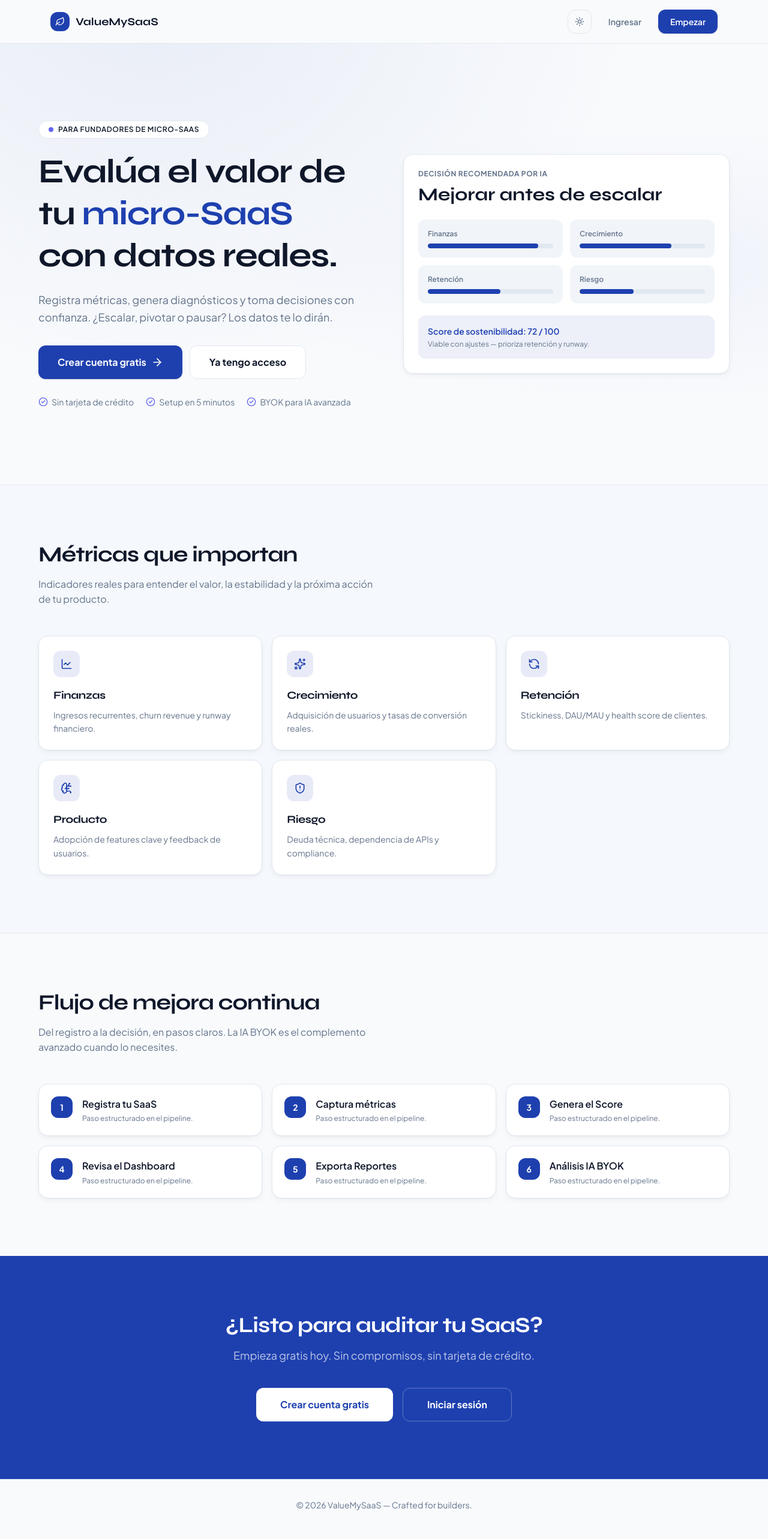
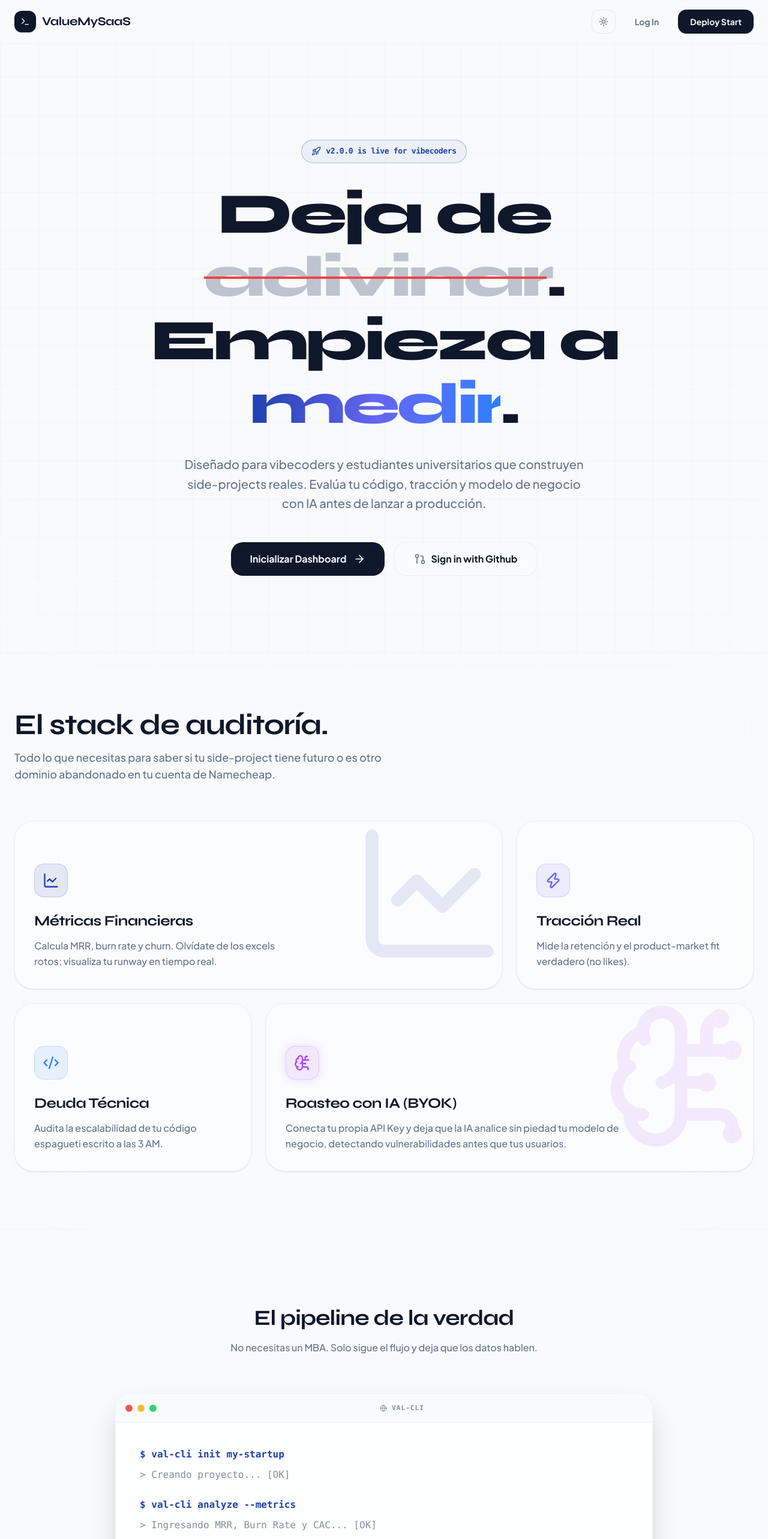
Before and after one commit to xBiltTom/ValueMySaaS, a Next.js app in the folder apps/web/: page / in a window 1280 px wide. Shown: the top 2566 px of the page at 60% size. Built offline with nearby package versions, Linux system fonts and the light colour scheme.

Commit message:
Fix: Vista inicial con landing que vende

```diff
--- a/apps/web/src/app/page.tsx
+++ b/apps/web/src/app/page.tsx
@@ -2,233 +2,230 @@ import Link from "next/link";
 import {
   ArrowRight,
   BrainCircuit,
-  CheckCircle2,
-  Leaf,
+  Code2,
+  Terminal,
+  Cpu,
+  Zap,
+  Globe,
   LineChart,
-  RefreshCcw,
-  ShieldAlert,
-  Sparkles,
+  GitPullRequest,
+  Rocket,
+  CheckCircle2
 } from "lucide-react";
 import { ThemeToggle } from "@/components/theme-toggle";
 
-const features = [
-  { label: "Finanzas", icon: LineChart, desc: "Ingresos recurrentes, churn revenue y runway financiero." },
-  { label: "Crecimiento", icon: Sparkles, desc: "Adquisición de usuarios y tasas de conversión reales." },
-  { label: "Retención", icon: RefreshCcw, desc: "Stickiness, DAU/MAU y health score de clientes." },
-  { label: "Producto", icon: BrainCircuit, desc: "Adopción de features clave y feedback de usuarios." },
-  { label: "Riesgo", icon: ShieldAlert, desc: "Deuda técnica, dependencia de APIs y compliance." },
-];
-
-const steps = [
-  "Registra tu SaaS",
-  "Captura métricas",
-  "Genera el Score",
-  "Revisa el Dashboard",
-  "Exporta Reportes",
-  "Análisis IA BYOK",
-];
-
-const perks = ["Sin tarjeta de crédito", "Setup en 5 minutos", "BYOK para IA avanzada"];
-
 export default function Home() {
   return (
-    <main className="min-h-screen bg-background text-foreground">
+    <main className="min-h-screen bg-background text-foreground relative selection:bg-primary/30 selection:text-primary-foreground overflow-hidden">
+      {/* Background grid effect */}
+      <div className="absolute inset-0 z-0 bg-[linear-gradient(to_right,rgba(150,150,150,0.05)_1px,transparent_1px),linear-gradient(to_bottom,rgba(150,150,150,0.05)_1px,transparent_1px)] bg-[size:4rem_4rem] [mask-image:radial-gradient(ellipse_80%_50%_at_50%_0%,#000_70%,transparent_100%)] pointer-events-none" />
+
       {/* Sticky navbar */}
-      <nav className="sticky top-0 z-50 border-b border-border bg-background/90 backdrop-blur-md">
-        <div className="mx-auto flex max-w-6xl items-center justify-between px-5 py-4">
-          <Link href="/" className="flex items-center gap-2.5">
-            <span className="flex h-8 w-8 items-center justify-center rounded-xl bg-primary text-primary-foreground">
-              <Leaf className="h-4 w-4" />
+      <nav className="sticky top-0 z-50 border-b border-border/40 bg-background/60 backdrop-blur-xl">
+        <div className="mx-auto flex max-w-7xl items-center justify-between px-6 py-4">
+          <Link href="/" className="flex items-center gap-2.5 group">
+            <span className="flex h-9 w-9 items-center justify-center rounded-xl bg-foreground text-background transition-transform group-hover:scale-105 group-hover:rotate-3 shadow-sm">
+              <Terminal className="h-4 w-4" />
             </span>
-            <span className="font-display text-lg font-bold text-foreground">ValueMySaaS</span>
+            <span className="font-display text-xl font-bold tracking-tight text-foreground">ValueMySaaS</span>
           </Link>
 
-          <div className="flex items-center gap-2 sm:gap-3">
+          <div className="flex items-center gap-3 md:gap-4">
             <ThemeToggle />
             <Link
               href="/login"
-              className="hidden h-10 items-center px-4 text-sm font-semibold text-muted-foreground transition-colors hover:text-foreground sm:inline-flex"
+              className="hidden h-10 items-center px-4 text-sm font-bold text-muted-foreground transition-colors hover:text-foreground md:inline-flex"
             >
-              Ingresar
+              Log In
             </Link>
             <Link
               href="/register"
-              className="inline-flex h-10 items-center justify-center rounded-xl bg-primary px-5 text-sm font-semibold text-primary-foreground shadow-sm transition hover:opacity-90 active:scale-95"
+              className="inline-flex h-10 items-center justify-center rounded-[14px] bg-foreground px-5 text-sm font-bold text-background shadow-sm transition hover:scale-105 active:scale-95"
             >
-              Empezar
+              Deploy Start
             </Link>
           </div>
         </div>
       </nav>
 
       {/* Hero */}
-      <section className="hero-gradient px-5 py-16 sm:py-24 md:py-32">
-        <div className="mx-auto max-w-6xl">
-          <div className="grid items-center gap-12 lg:grid-cols-2 lg:gap-16">
-            {/* Text */}
-            <div>
-              <div className="mb-5 inline-flex items-center gap-2 rounded-full border border-border bg-card px-4 py-1.5 text-xs font-semibold uppercase tracking-wider text-foreground">
-                <span className="relative flex h-2 w-2">
-                  <span className="animate-ping absolute inline-flex h-full w-full rounded-full bg-accent opacity-75" />
-                  <span className="relative inline-flex h-2 w-2 rounded-full bg-accent" />
-                </span>
-                Para fundadores de micro-SaaS
+      <section className="relative z-10 px-6 pt-32 pb-24 md:pt-40 md:pb-32 flex flex-col items-center text-center">
+        <div className="inline-flex items-center gap-2 px-4 py-2 rounded-full border border-primary/30 bg-primary/5 backdrop-blur-md mb-8 animate-in fade-in slide-in-from-bottom-4 duration-700">
+          <Rocket className="h-4 w-4 text-primary animate-pulse" />
+          <span className="text-[13px] font-mono font-semibold text-primary tracking-tight">v2.0.0 is live for vibecoders</span>
         </div>
 
-              <h1 className="font-display text-4xl font-bold leading-tight text-foreground sm:text-5xl md:text-[3.5rem]">
-                Evalúa el valor de tu{" "}
-                <span className="text-primary">micro-SaaS</span>{" "}
-                con datos reales.
+        <h1 className="max-w-5xl font-display text-5xl md:text-7xl lg:text-8xl font-black tracking-tighter text-foreground mb-8 animate-in fade-in slide-in-from-bottom-6 duration-1000 delay-150 leading-[1.1]">
+          Deja de <span className="text-muted-foreground/40 line-through decoration-destructive decoration-[4px]">adivinar</span>.<br/>
+          Empieza a <span className="bg-clip-text text-transparent bg-gradient-to-r from-primary via-accent to-blue-500">medir</span>.
         </h1>
 
-              <p className="mt-6 text-lg leading-relaxed text-muted-foreground">
-                Registra métricas, genera diagnósticos y toma decisiones con confianza.
-                ¿Escalar, pivotar o pausar? Los datos te lo dirán.
+        <p className="max-w-2xl text-lg md:text-xl text-muted-foreground mb-12 leading-relaxed font-medium animate-in fade-in slide-in-from-bottom-6 duration-1000 delay-300">
+          Diseñado para vibecoders y estudiantes universitarios que construyen side-projects reales. Evalúa tu código, tracción y modelo de negocio con IA antes de lanzar a producción.
         </p>
 
-              <div className="mt-8 flex flex-col gap-3 sm:flex-row">
+        <div className="flex flex-col sm:flex-row items-center gap-4 w-full sm:w-auto animate-in fade-in slide-in-from-bottom-8 duration-1000 delay-500">
           <Link
             href="/register"
-                  className="inline-flex h-14 items-center justify-center gap-2 rounded-xl bg-primary px-8 text-base font-bold text-primary-foreground shadow-sm transition hover:opacity-90 active:scale-95"
+            className="group relative inline-flex h-14 w-full sm:w-auto items-center justify-center gap-3 rounded-[20px] bg-foreground px-8 text-base font-bold text-background transition-all hover:scale-105 active:scale-95 overflow-hidden shadow-[0_0_20px_rgba(var(--primary),0.1)] hover:shadow-[0_0_30px_rgba(var(--primary),0.3)]"
           >
-                  Crear cuenta gratis
-                  <ArrowRight className="h-5 w-5" />
+            <span className="relative">Inicializar Dashboard</span>
+            <ArrowRight className="relative h-5 w-5 group-hover:translate-x-1 transition-transform" />
           </Link>
+
           <Link
             href="/login"
-                  className="inline-flex h-14 items-center justify-center rounded-xl border border-border bg-card px-8 text-base font-bold text-foreground transition hover:bg-muted active:scale-95"
+            className="group inline-flex h-14 w-full sm:w-auto items-center justify-center gap-2 rounded-[20px] border border-border/60 bg-card/30 backdrop-blur-md px-8 text-base font-bold text-foreground transition-all hover:bg-muted/50 hover:border-border active:scale-95"
           >
-                  Ya tengo acceso
+            <GitPullRequest className="h-5 w-5 text-muted-foreground group-hover:text-foreground transition-colors" />
+            Sign in with Github
           </Link>
         </div>
+      </section>
 
-              <ul className="mt-7 flex flex-wrap gap-x-5 gap-y-2">
-                {perks.map((item) => (
-                  <li key={item} className="flex items-center gap-1.5 text-sm text-muted-foreground">
-                    <CheckCircle2 className="h-4 w-4 shrink-0 text-accent" />
-                    {item}
-                  </li>
-                ))}
-              </ul>
+      {/* Features Bento Grid */}
+      <section className="relative z-10 px-6 py-24 border-y border-border/20 bg-muted/5 backdrop-blur-3xl">
+        <div className="mx-auto max-w-7xl">
+          <div className="mb-16 flex flex-col md:flex-row md:items-end justify-between gap-8">
+            <div className="max-w-2xl">
+              <h2 className="font-display text-4xl md:text-5xl font-bold tracking-tight text-foreground mb-4">
+                El stack de auditoría.
+              </h2>
+              <p className="text-lg text-muted-foreground font-medium">Todo lo que necesitas para saber si tu side-project tiene futuro o es otro dominio abandonado en tu cuenta de Namecheap.</p>
+            </div>
           </div>
 
-            {/* Score preview card */}
-            <div className="bento-card max-w-sm mx-auto w-full p-6 lg:max-w-none">
-              <p className="text-xs font-bold uppercase tracking-wider text-muted-foreground">
-                Decisión recomendada por IA
-              </p>
-              <p className="mt-2 font-display text-2xl font-bold text-foreground sm:text-3xl">
-                Mejorar antes de escalar
-              </p>
-              <div className="mt-6 grid grid-cols-2 gap-3">
-                {["Finanzas", "Crecimiento", "Retención", "Riesgo"].map((item, i) => (
-                  <div key={item} className="rounded-xl bg-muted p-4">
-                    <p className="text-xs font-semibold text-muted-foreground mb-2">{item}</p>
-                    <div className="h-2 overflow-hidden rounded-full bg-border">
-                      <div
-                        className="h-full rounded-full bg-primary"
-                        style={{ width: `${88 - i * 15}%` }}
-                      />
+          <div className="grid grid-cols-1 md:grid-cols-3 gap-4 md:gap-6 auto-rows-[280px]">
+            {/* Feature 1 - Large */}
+            <div className="md:col-span-2 group relative overflow-hidden rounded-[32px] border border-border/40 bg-card/40 p-8 hover:bg-card/80 transition-colors shadow-sm hover:shadow-md">
+              <div className="absolute -top-10 -right-10 p-8 opacity-10 group-hover:opacity-20 group-hover:scale-110 transition-all duration-500">
+                <LineChart className="h-64 w-64 text-primary" />
+              </div>
+              <div className="relative z-10 h-full flex flex-col justify-end">
+                <div className="h-14 w-14 rounded-2xl bg-primary/10 flex items-center justify-center mb-6 border border-primary/20 group-hover:scale-110 transition-transform duration-300 shadow-[0_0_15px_rgba(var(--primary),0.2)]">
+                  <LineChart className="h-7 w-7 text-primary" />
+                </div>
+                <h3 className="font-display text-2xl font-bold mb-3">Métricas Financieras</h3>
+                <p className="text-muted-foreground font-medium max-w-md">Calcula MRR, burn rate y churn. Olvídate de los excels rotos; visualiza tu runway en tiempo real.</p>
               </div>
             </div>
-                ))}
+
+            {/* Feature 2 */}
+            <div className="group relative overflow-hidden rounded-[32px] border border-border/40 bg-card/40 p-8 hover:bg-card/80 transition-colors shadow-sm hover:shadow-md">
+              <div className="relative z-10 h-full flex flex-col justify-end">
+                <div className="h-14 w-14 rounded-2xl bg-accent/10 flex items-center justify-center mb-6 border border-accent/20 group-hover:scale-110 transition-transform duration-300">
+                  <Zap className="h-7 w-7 text-accent" />
                 </div>
-              <div className="mt-5 rounded-xl bg-primary/8 p-4">
-                <p className="text-sm font-semibold text-primary">
-                  Score de sostenibilidad: 72 / 100
-                </p>
-                <p className="mt-1 text-xs text-muted-foreground">
-                  Viable con ajustes — prioriza retención y runway.
-                </p>
+                <h3 className="font-display text-2xl font-bold mb-3">Tracción Real</h3>
+                <p className="text-muted-foreground font-medium">Mide la retención y el product-market fit verdadero (no likes).</p>
+              </div>
+            </div>
+
+            {/* Feature 3 */}
+            <div className="group relative overflow-hidden rounded-[32px] border border-border/40 bg-card/40 p-8 hover:bg-card/80 transition-colors shadow-sm hover:shadow-md">
+              <div className="relative z-10 h-full flex flex-col justify-end">
+                <div className="h-14 w-14 rounded-2xl bg-blue-500/10 flex items-center justify-center mb-6 border border-blue-500/20 group-hover:scale-110 transition-transform duration-300">
+                  <Code2 className="h-7 w-7 text-blue-500" />
+                </div>
+                <h3 className="font-display text-2xl font-bold mb-3">Deuda Técnica</h3>
+                <p className="text-muted-foreground font-medium">Audita la escalabilidad de tu código espagueti escrito a las 3 AM.</p>
+              </div>
+            </div>
+
+            {/* Feature 4 - Large */}
+            <div className="md:col-span-2 group relative overflow-hidden rounded-[32px] border border-border/40 bg-card/40 p-8 hover:bg-card/80 transition-colors shadow-sm hover:shadow-md">
+              <div className="absolute -top-10 -right-10 p-8 opacity-10 group-hover:opacity-20 group-hover:scale-110 transition-all duration-500">
+                <BrainCircuit className="h-64 w-64 text-purple-500" />
+              </div>
+              <div className="relative z-10 h-full flex flex-col justify-end">
+                <div className="h-14 w-14 rounded-2xl bg-purple-500/10 flex items-center justify-center mb-6 border border-purple-500/20 group-hover:scale-110 transition-transform duration-300 shadow-[0_0_15px_rgba(168,85,247,0.2)]">
+                  <BrainCircuit className="h-7 w-7 text-purple-500" />
+                </div>
+                <h3 className="font-display text-2xl font-bold mb-3">Roasteo con IA (BYOK)</h3>
+                <p className="text-muted-foreground font-medium max-w-xl">Conecta tu propia API Key y deja que la IA analice sin piedad tu modelo de negocio, detectando vulnerabilidades antes que tus usuarios.</p>
               </div>
             </div>
           </div>
         </div>
       </section>
 
-      {/* Features */}
-      <section className="border-y border-border bg-muted/40 px-5 py-16 sm:py-24">
-        <div className="mx-auto max-w-6xl">
-          <div className="mb-12 max-w-xl">
-            <h2 className="font-display text-3xl font-bold text-foreground sm:text-4xl">
-              Métricas que importan
-            </h2>
-            <p className="mt-4 text-muted-foreground">
-              Indicadores reales para entender el valor, la estabilidad y la próxima acción de tu producto.
-            </p>
+      {/* Steps Terminal */}
+      <section className="relative z-10 px-6 py-32 overflow-hidden bg-background">
+        <div className="mx-auto max-w-4xl relative">
+          <div className="text-center mb-16">
+            <h2 className="font-display text-3xl md:text-4xl font-bold text-foreground mb-4">El pipeline de la verdad</h2>
+            <p className="text-muted-foreground font-medium">No necesitas un MBA. Solo sigue el flujo y deja que los datos hablen.</p>
           </div>
 
-          <div className="grid gap-4 sm:grid-cols-2 lg:grid-cols-3">
-            {features.map(({ label, icon: Icon, desc }) => (
-              <div key={label} className="bento-card p-6">
-                <div className="mb-4 flex h-11 w-11 items-center justify-center rounded-xl bg-primary/10">
-                  <Icon className="h-5 w-5 text-primary" />
+          {/* Terminal Window */}
+          <div className="rounded-[24px] border border-border/50 bg-card shadow-2xl overflow-hidden group hover:border-primary/30 transition-colors duration-500">
+            <div className="h-12 border-b border-border/50 bg-muted/40 flex items-center px-4 gap-2">
+              <div className="flex gap-2">
+                <div className="h-3 w-3 rounded-full bg-red-500/80" />
+                <div className="h-3 w-3 rounded-full bg-yellow-500/80" />
+                <div className="h-3 w-3 rounded-full bg-green-500/80" />
               </div>
-                <h3 className="font-display text-lg font-bold text-foreground">{label}</h3>
-                <p className="mt-2 text-sm leading-relaxed text-muted-foreground">{desc}</p>
-              </div>
-            ))}
+              <div className="mx-auto font-mono text-[11px] text-muted-foreground/80 font-semibold tracking-widest uppercase flex items-center gap-2">
+                <Globe className="h-3 w-3" />
+                val-cli
               </div>
             </div>
-      </section>
+            <div className="p-6 md:p-10 bg-background/30 font-mono text-sm md:text-base leading-relaxed overflow-x-auto">
+              <div className="text-primary mb-2 font-semibold">$ val-cli init my-startup</div>
+              <div className="text-muted-foreground mb-6 opacity-80">{`> Creando proyecto... [OK]`}</div>
 
-      {/* Steps */}
-      <section className="px-5 py-16 sm:py-24">
-        <div className="mx-auto max-w-6xl">
-          <div className="mb-12 max-w-xl">
-            <h2 className="font-display text-3xl font-bold text-foreground sm:text-4xl">
-              Flujo de mejora continua
-            </h2>
-            <p className="mt-4 text-muted-foreground">
-              Del registro a la decisión, en pasos claros. La IA BYOK es el complemento avanzado cuando lo necesites.
-            </p>
+              <div className="text-primary mb-2 font-semibold">$ val-cli analyze --metrics</div>
+              <div className="text-muted-foreground mb-6 opacity-80">{`> Ingresando MRR, Burn Rate y CAC... [OK]`}</div>
+
+              <div className="text-primary mb-2 font-semibold">$ val-cli generate-score</div>
+              <div className="text-foreground mb-3 flex items-center gap-2 font-medium">
+                <span className="animate-spin text-accent inline-block">⠋</span> Procesando con IA heurística...
               </div>
 
-          <div className="grid gap-4 sm:grid-cols-2 lg:grid-cols-3">
-            {steps.map((step, i) => (
-              <div key={step} className="bento-card flex items-start gap-4 p-5">
-                <div className="flex h-9 w-9 shrink-0 items-center justify-center rounded-xl bg-primary text-primary-foreground text-sm font-bold">
-                  {i + 1}
+              <div className="border border-border/40 rounded-2xl p-5 bg-card/50 my-6 text-muted-foreground shadow-sm">
+                <div className="text-accent font-bold mb-3 flex items-center gap-2">
+                  <CheckCircle2 className="h-4 w-4" />
+                  RESULTADO DEL SCORE: 78/100
                 </div>
-                <div>
-                  <p className="font-semibold text-foreground">{step}</p>
-                  <p className="mt-1 text-xs text-muted-foreground">Paso estructurado en el pipeline.</p>
+                <div className="mb-2">- Financieramente viable (Runway {`>`} 12m)</div>
+                <div className="mb-2">- Retención necesita atención inmediata (Churn {`>`} 5%)</div>
+                <div>- Arquitectura escalable [Supabase/Vercel detectado]</div>
+              </div>
+
+              <div className="text-primary font-semibold flex items-center gap-1">
+                $ <span className="animate-pulse bg-primary h-4 w-2.5 inline-block ml-1"></span>
               </div>
             </div>
-            ))}
           </div>
         </div>
       </section>
 
       {/* CTA */}
-      <section className="bg-primary px-5 py-16 sm:py-24">
-        <div className="mx-auto max-w-2xl text-center">
-          <h2 className="font-display text-3xl font-bold text-primary-foreground sm:text-4xl">
-            ¿Listo para auditar tu SaaS?
+      <section className="relative z-10 px-6 py-24 md:py-40 text-center border-t border-border/20">
+        <div className="absolute inset-0 bg-primary/5 [mask-image:radial-gradient(ellipse_60%_50%_at_50%_50%,#000_70%,transparent_100%)] pointer-events-none" />
+
+        <h2 className="font-display text-4xl md:text-6xl font-black tracking-tighter text-foreground mb-6 relative">
+          Tu próximo MRR empieza aquí.
         </h2>
-          <p className="mt-4 text-lg text-primary-foreground/70">
-            Empieza gratis hoy. Sin compromisos, sin tarjeta de crédito.
+        <p className="text-lg md:text-xl text-muted-foreground font-medium mb-12 max-w-xl mx-auto relative">
+          Únete a los vibecoders que ya validan sus side-projects con datos, no con falsas esperanzas.
         </p>
-          <div className="mt-10 flex flex-col gap-4 sm:flex-row sm:justify-center">
+
+        <div className="flex flex-col sm:flex-row justify-center items-center gap-4 relative">
           <Link
             href="/register"
-              className="inline-flex h-14 items-center justify-center rounded-xl bg-white px-10 text-base font-bold text-primary transition hover:opacity-95 active:scale-95"
+            className="inline-flex h-16 w-full sm:w-auto items-center justify-center gap-3 rounded-[24px] bg-foreground px-10 text-lg font-bold text-background shadow-[0_0_30px_rgba(var(--foreground),0.1)] transition-all hover:scale-105 active:scale-95"
           >
-              Crear cuenta gratis
+            <Cpu className="h-5 w-5" />
+            Deploy ValueMySaaS
           </Link>
-            <Link
-              href="/login"
-              className="inline-flex h-14 items-center justify-center rounded-xl border border-white/30 px-10 text-base font-bold text-primary-foreground transition hover:bg-white/10 active:scale-95"
-            >
-              Iniciar sesión
-            </Link>
-          </div>
         </div>
       </section>
 
       {/* Footer */}
-      <footer className="border-t border-border bg-background py-8 text-center">
-        <p className="text-sm text-muted-foreground">
+      <footer className="border-t border-border/40 bg-background py-10 text-center">
+        <p className="text-sm font-medium text-muted-foreground/60 flex items-center justify-center gap-2">
+          <Terminal className="h-4 w-4" />
           © {new Date().getFullYear()} ValueMySaaS — Crafted for builders.
         </p>
       </footer>
```
Lines whose indentation alone changed are shown as unchanged.
